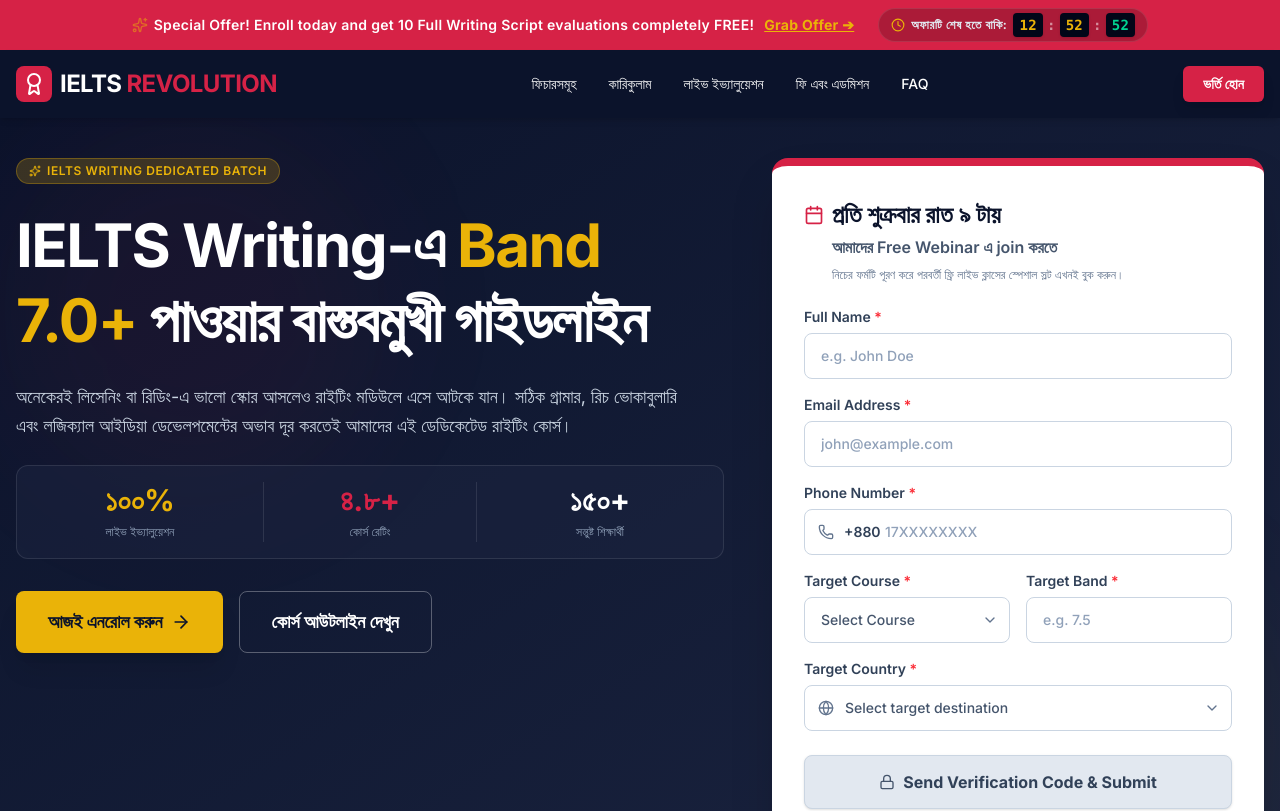
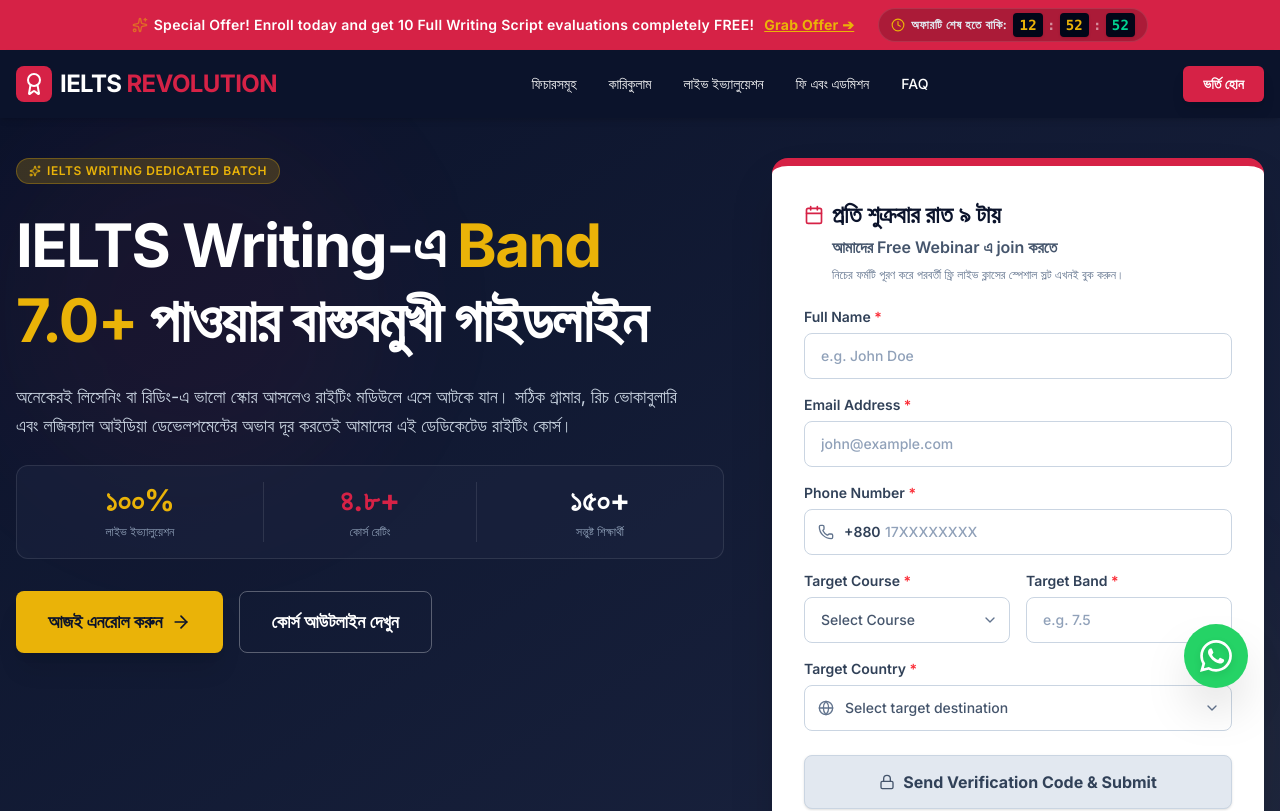
Before and after one commit to mrsaidulh/landing-page-l, a React (Vite) app: page / in a window 1280 px wide. Shown: the top 811 px of the page. Built offline with nearby package versions, Linux system fonts and the light colour scheme.

Commit message:
feat: enhance email validation and UI feedback
Implement stricter regex validation for email inputs, sanitize input by stripping whitespace and normalizing case, and add real-time visual feedback to the booking form.

```diff
--- a/src/App.tsx
+++ b/src/App.tsx
@@ -423,7 +423,8 @@
       setBookingError('Full Name is required.');
       return;
     }
-    if (!bookingEmail.trim() || !/\S+@\S+\.\S+/.test(bookingEmail)) {
+    const sanitizedEmail = bookingEmail.trim().toLowerCase().replace(/\s+/g, '');
+    if (!sanitizedEmail || !/^[a-zA-Z0-9._%+-]+@[a-zA-Z0-9.-]+\.[a-zA-Z]{2,}$/.test(sanitizedEmail)) {
       setBookingError('Please enter a valid email address.');
       return;
     }
@@ -950,17 +951,49 @@
                       </div>
 
                       <div>
-                        <label className="block text-sm font-semibold text-slate-700 mb-1.5 text-left">
-                          Email Address <span className="text-red-500">*</span>
-                        </label>
+                        <div className="flex justify-between items-center mb-1.5">
+                          <label className="block text-sm font-semibold text-slate-700 text-left">
+                            Email Address <span className="text-red-500">*</span>
+                          </label>
+                          {bookingEmail && (
+                            <span className={`text-[11px] font-semibold px-2 py-0.5 rounded-full ${
+                              /^[a-zA-Z0-9._%+-]+@[a-zA-Z0-9.-]+\.[a-zA-Z]{2,}$/.test(bookingEmail)
+                                ? "bg-emerald-50 text-emerald-600 border border-emerald-200"
+                                : "bg-rose-50 text-rose-600 border border-rose-200"
+                            }`}>
+                              {/^[a-zA-Z0-9._%+-]+@[a-zA-Z0-9.-]+\.[a-zA-Z]{2,}$/.test(bookingEmail)
+                                ? "✓ Email Valid"
+                                : "✗ Invalid Format"}
+                            </span>
+                          )}
+                        </div>
                         <input
                           type="email"
                           required
                           value={bookingEmail}
-                          onChange={(e) => setBookingEmail(e.target.value)}
+                          onChange={(e) => {
+                            const sanitized = e.target.value.toLowerCase().replace(/\s+/g, '');
+                            setBookingEmail(sanitized);
+                          }}
                           placeholder="john@example.com"
-                          className="w-full px-4 py-3 rounded-lg border border-slate-300 focus:outline-none focus:ring-2 focus:ring-slate-100 focus:border-slate-400 transition-all text-slate-800 placeholder-slate-400 font-medium text-sm"
+                          className={`w-full px-4 py-3 rounded-lg border focus:outline-none focus:ring-2 transition-all text-slate-800 placeholder-slate-400 font-medium text-sm ${
+                            bookingEmail
+                              ? /^[a-zA-Z0-9._%+-]+@[a-zA-Z0-9.-]+\.[a-zA-Z]{2,}$/.test(bookingEmail)
+                                ? "border-emerald-300 focus:ring-emerald-50 focus:border-emerald-400"
+                                : "border-rose-300 focus:ring-rose-50 focus:border-rose-400"
+                              : "border-slate-300 focus:ring-slate-100 focus:border-slate-400"
+                          }`}
                         />
+                        {bookingEmail && !/^[a-zA-Z0-9._%+-]+@[a-zA-Z0-9.-]+\.[a-zA-Z]{2,}$/.test(bookingEmail) && (
+                          <p className="text-rose-500 text-xs mt-1.5 text-left font-medium">
+                            Please enter a valid email address (e.g., name@domain.com)
+                          </p>
+                        )}
+                        {bookingEmail && /^[a-zA-Z0-9._%+-]+@[a-zA-Z0-9.-]+\.[a-zA-Z]{2,}$/.test(bookingEmail) && (
+                          <p className="text-emerald-600 text-xs mt-1.5 text-left font-medium">
+                            Email address format is sanitized and valid.
+                          </p>
+                        )}
                       </div>
 
                       <div>
@@ -2283,6 +2316,39 @@
         )}
       </AnimatePresence>
 
+      {/* Persistent WhatsApp Floating Action Button */}
+      <motion.div
+        initial={{ scale: 0, opacity: 0, y: 20 }}
+        animate={{ scale: 1, opacity: 1, y: 0 }}
+        transition={{ delay: 1.2, type: "spring", stiffness: 260, damping: 20 }}
+        className="fixed bottom-24 right-6 md:bottom-28 md:right-8 z-40 flex flex-col items-end group"
+        id="whatsapp-fab-container"
+      >
+        {/* Tooltip speech bubble */}
+        <div className="bg-white text-slate-800 text-xs md:text-sm font-semibold py-2 px-3.5 rounded-xl shadow-xl mb-2 mr-1 border border-slate-100 hidden sm:flex items-center gap-2 transform translate-y-2 opacity-0 group-hover:translate-y-0 group-hover:opacity-100 transition-all duration-300 pointer-events-none whitespace-nowrap">
+          <span className="w-2 h-2 rounded-full bg-emerald-500 animate-ping"></span>
+          <span>যেকোনো প্রয়োজনে সরাসরি হোয়াটসঅ্যাপ করুন</span>
+          {/* arrow pointer */}
+          <div className="absolute bottom-[-6px] right-5 w-3 h-3 bg-white border-r border-b border-slate-100 rotate-45"></div>
+        </div>
+
+        {/* Floating Button */}
+        <a
+          href="https://wa.me/8801340861314"
+          target="_blank"
+          rel="noreferrer"
+          className="relative flex items-center justify-center w-14 h-14 md:w-16 md:h-16 rounded-full bg-[#25D366] text-white hover:bg-[#20ba5a] shadow-2xl hover:shadow-[0_8px_30px_rgb(37,211,102,0.5)] transition-all duration-300 hover:scale-110 active:scale-95 group"
+          aria-label="Contact us on WhatsApp"
+        >
+          {/* Pulsing ring outer effect */}
+          <span className="absolute inset-0 rounded-full bg-[#25D366] opacity-40 animate-ping pointer-events-none scale-105"></span>
+
+          <svg className="w-7 h-7 md:w-8 md:h-8 fill-current relative z-10 drop-shadow-md" viewBox="0 0 24 24">
+            <path d="M17.472 14.382c-.297-.149-1.758-.867-2.03-.967-.273-.099-.471-.148-.67.15-.197.297-.767.966-.94 1.164-.173.199-.347.223-.644.075-.297-.15-1.255-.463-2.39-1.475-.883-.788-1.48-1.761-1.653-2.059-.173-.297-.018-.458.13-.606.134-.133.298-.347.446-.52.149-.174.198-.298.298-.497.099-.198.05-.371-.025-.52-.075-.149-.669-1.612-.916-2.207-.242-.579-.487-.5-.669-.51-.173-.008-.371-.01-.57-.01-.198 0-.52.074-.792.372-.272.297-1.04 1.016-1.04 2.479 0 1.462 1.065 2.875 1.213 3.074.149.198 2.096 3.2 5.077 4.487.709.306 1.262.489 1.694.625.712.227 1.36.195 1.871.118.571-.085 1.758-.719 2.006-1.413.248-.694.248-1.289.173-1.413-.074-.124-.272-.198-.57-.347m-5.421 7.403h-.004a9.87 9.87 0 01-5.031-1.378l-.361-.214-3.741.982.998-3.648-.235-.374a9.86 9.86 0 01-1.51-5.26c.001-5.45 4.436-9.884 9.888-9.884 2.64 0 5.122 1.03 6.988 2.898a9.825 9.825 0 012.893 6.994c-.003 5.45-4.437 9.884-9.885 9.884m8.413-18.297A11.815 11.815 0 0012.05 0C5.495 0 .16 5.335.157 11.892c0 2.096.547 4.142 1.588 5.945L0 24l6.335-1.662c1.746.953 3.71 1.458 5.704 1.459h.005c6.554 0 11.89-5.335 11.893-11.893a11.821 11.821 0 00-3.48-8.413z" />
+          </svg>
+        </a>
+      </motion.div>
+
     </div>
   );
 }
```
